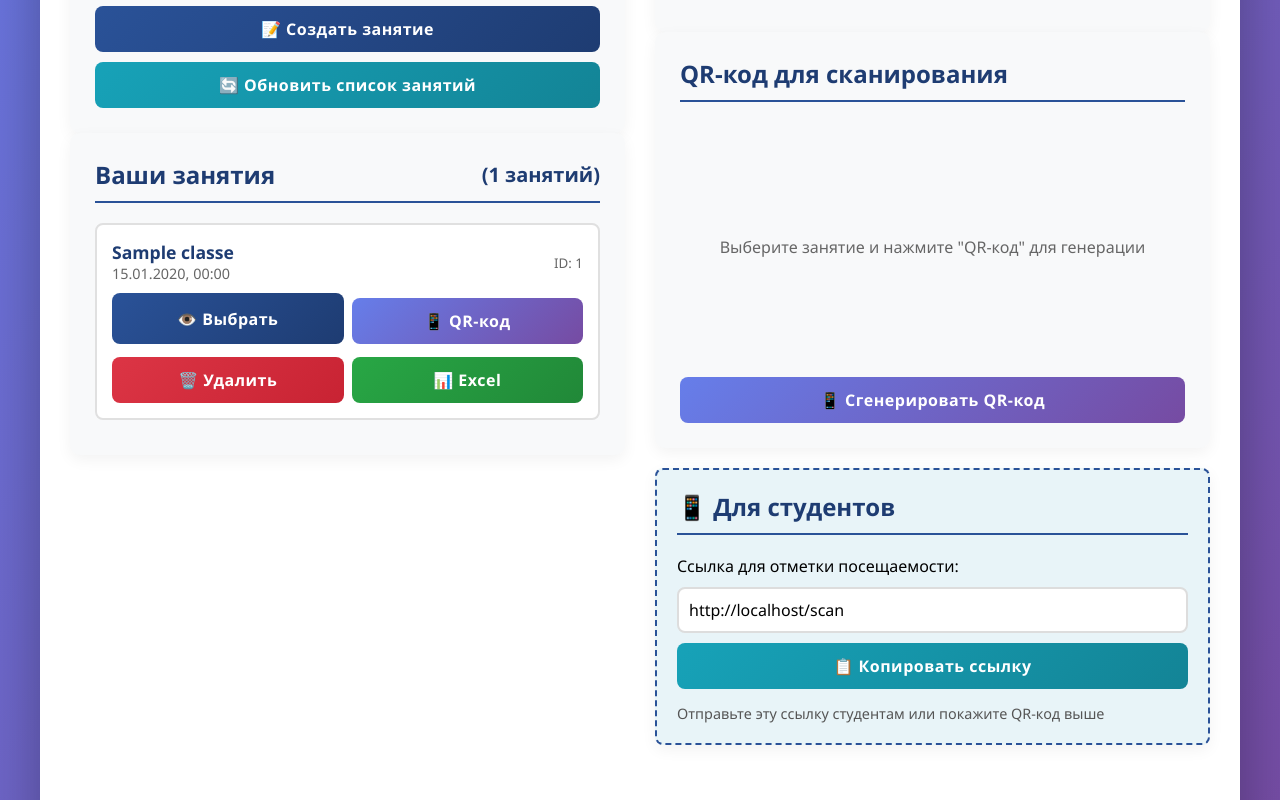
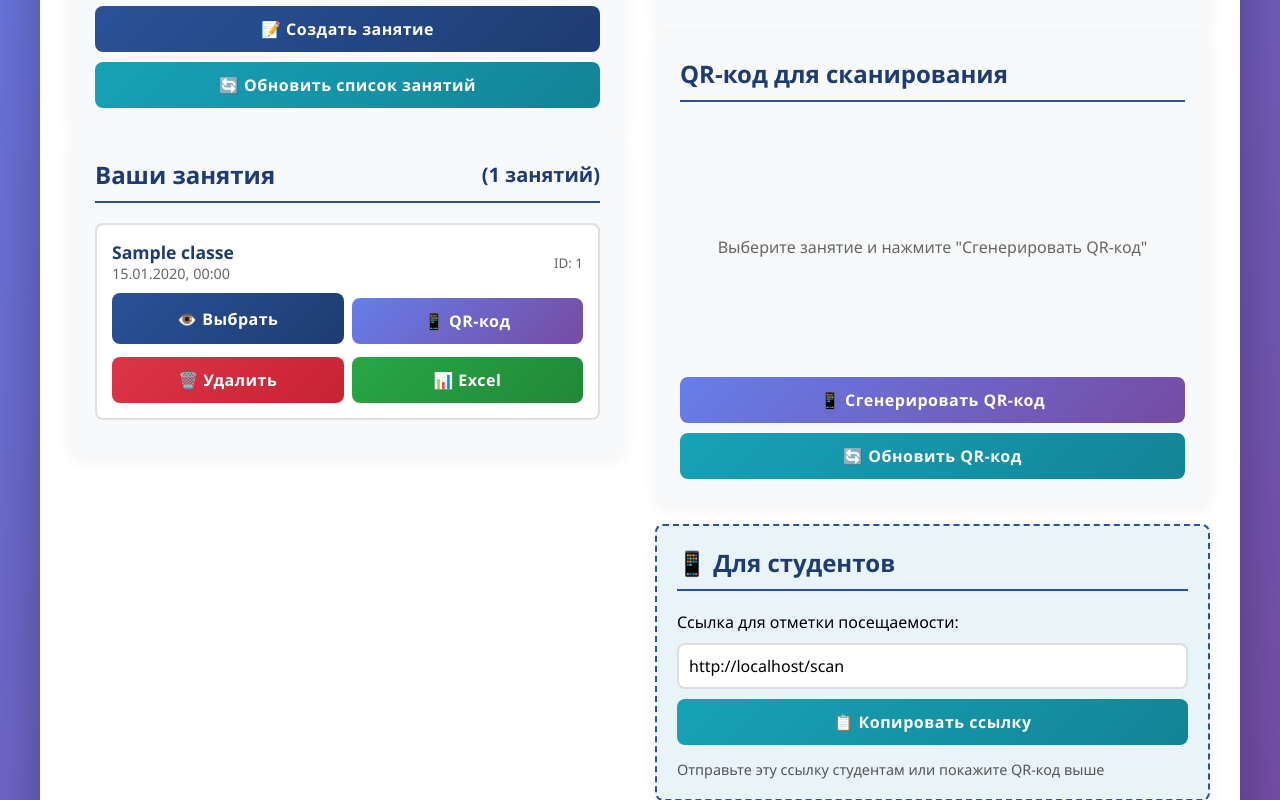
Before and after one commit to paseka2005/attendance_system, a Flask app: page / in a window 1280 px wide. Shown: the part 553-1353 px from the top of the page. Run offline with Flask 3, Linux system fonts and the light colour scheme; data comes from the database, SQL or seed files in the repository; tables that the repository leaves empty hold one stand-in row (values such as "Sample post").

Commit message:
Update index.html

```diff
--- a/templates/index.html
+++ b/templates/index.html
@@ -424,7 +424,6 @@
             margin-bottom: 15px;
         }
 
-        /* Добавляем стили для новой кнопки экспорта */
         .export-btn {
             background: linear-gradient(135deg, #28a745 0%, #218838 100%);
             margin-top: 5px;
@@ -556,13 +555,17 @@
                         </div>
                         <img id="qrImage" class="qr-image hidden" alt="QR Code">
                         <p id="noQR" style="color: #666; padding: 20px; text-align: center;">
-                            Выберите занятие и нажмите "QR-код" для генерации
+                            Выберите занятие и нажмите "Сгенерировать QR-код"
                         </p>
                         <div id="qrError" class="alert-error hidden"></div>
                     </div>
 
                     <button onclick="generateQR(selectedClassId)" class="secondary" id="generateQRBtn" disabled>
                         📱 Сгенерировать QR-код
+                    </button>
+
+                    <button onclick="refreshQR()" class="info" id="refreshQRBtn" disabled style="margin-top: 10px;">
+                        🔄 Обновить QR-код
                     </button>
                 </div>
 
@@ -597,6 +600,7 @@
         let selectedClassId = null;
         let currentClassName = 'Не выбрано';
         let autoRefreshInterval = null;
+        let currentQRToken = null;
 
         // Загружаем занятия при загрузке страницы
         document.addEventListener('DOMContentLoaded', function() {
@@ -712,6 +716,7 @@
                     currentClassName = 'Не выбрано';
                     document.getElementById('currentClass').textContent = currentClassName;
                     document.getElementById('generateQRBtn').disabled = true;
+                    document.getElementById('refreshQRBtn').disabled = true;
                     document.getElementById('attendanceInfo').classList.add('hidden');
                     document.getElementById('attendanceTable').style.display = 'none';
                     document.getElementById('noAttendance').style.display = 'block';
@@ -753,7 +758,7 @@
                                 <button onclick="selectClass(${cls.id}, '${escapedSubject}')" class="${isSelected ? 'success' : ''}">
                                     ${isSelected ? '✅ Выбрано' : '👁️ Выбрать'}
                                 </button>
-                                <button onclick="generateQR(${cls.id})" class="secondary" ${!isSelected ? 'disabled' : ''}>
+                                <button onclick="generateQR(${cls.id})" class="secondary">
                                     📱 QR-код
                                 </button>
                                 <button onclick="deleteClass(${cls.id})" class="danger">
@@ -784,6 +789,7 @@
 
             document.getElementById('currentClass').textContent = currentClassName;
             document.getElementById('generateQRBtn').disabled = false;
+            document.getElementById('refreshQRBtn').disabled = false;
             document.getElementById('attendanceInfo').classList.remove('hidden');
 
             // Обновляем подсветку
@@ -806,8 +812,10 @@
             // Загружаем посещаемость
             await loadAttendance(classId);
 
-            // Генерируем QR-код
-            await generateQR(classId);
+            // НЕ генерируем QR-код автоматически, только включаем кнопку
+            document.getElementById('noQR').style.display = 'block';
+            document.getElementById('qrImage').classList.add('hidden');
+            document.getElementById('qrError').classList.add('hidden');
 
             // Запускаем автообновление посещаемости
             startAutoRefresh();
@@ -835,6 +843,7 @@
                         currentClassName = 'Не выбрано';
                         document.getElementById('currentClass').textContent = currentClassName;
                         document.getElementById('generateQRBtn').disabled = true;
+                        document.getElementById('refreshQRBtn').disabled = true;
                         document.getElementById('attendanceInfo').classList.add('hidden');
                         document.getElementById('attendanceBody').innerHTML = '';
                         document.getElementById('attendanceTable').style.display = 'none';
@@ -1022,6 +1031,7 @@
             const qrLoading = document.getElementById('qrLoading');
             const qrError = document.getElementById('qrError');
             const generateQRBtn = document.getElementById('generateQRBtn');
+            const refreshQRBtn = document.getElementById('refreshQRBtn');
 
             // Показываем индикатор загрузки
             qrImage.classList.add('hidden');
@@ -1029,6 +1039,7 @@
             qrError.classList.add('hidden');
             qrLoading.classList.remove('hidden');
             generateQRBtn.disabled = true;
+            refreshQRBtn.disabled = true;
             generateQRBtn.innerHTML = '<span class="loading"></span>Генерация...';
 
             try {
@@ -1082,7 +1093,15 @@
                 showAlert(`❌ Ошибка генерации QR-кода: ${error.message}`, 'error');
             } finally {
                 generateQRBtn.disabled = false;
+                refreshQRBtn.disabled = false;
                 generateQRBtn.textContent = '📱 Сгенерировать QR-код';
+            }
+        }
+
+        // Обновление QR-кода
+        function refreshQR() {
+            if (selectedClassId) {
+                generateQR(selectedClassId);
             }
         }
 
```
